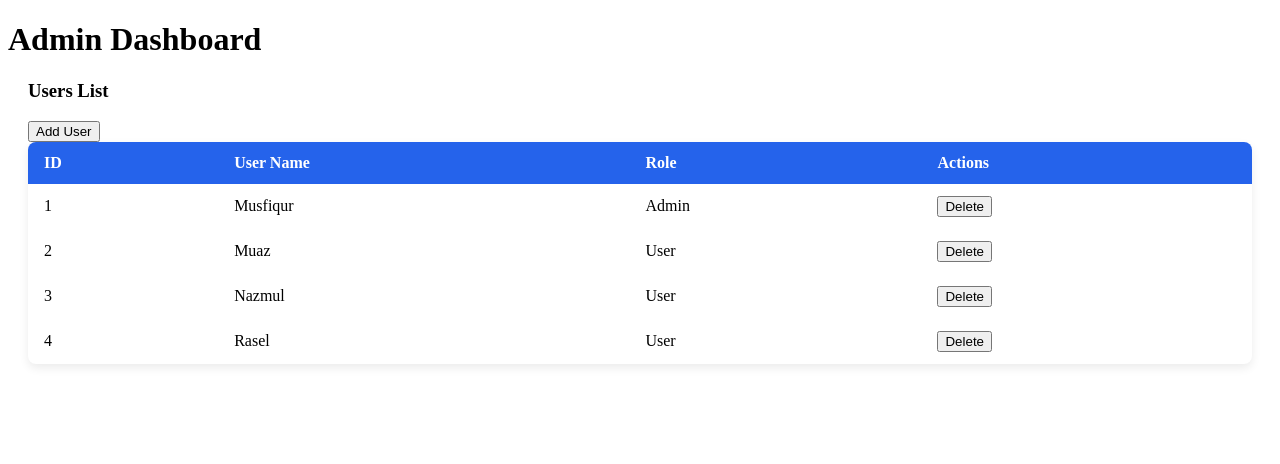
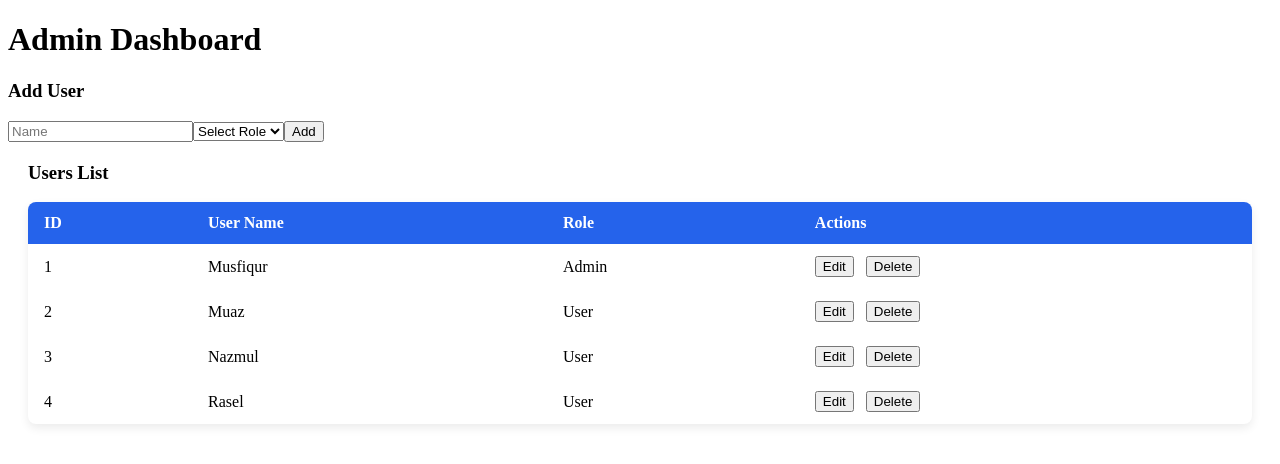
Before and after one commit to MusfiqurRahmanShahed/MYREACT, a React (Create React App) app: page / in a window 1280 px wide. Both pictures are taken after typing "Sample", "Sample123" into the empty fields and a click on the button "Login". Shown: the top 464 px of the page. Built offline with nearby package versions, Linux system fonts and the light colour scheme.

Commit message:
Dashboard using basic concept

```diff
--- a/src/Dashboard.js
+++ b/src/Dashboard.js
@@ -1,4 +1,5 @@
 import React from 'react';
+import UserForm from './UserForm';
 import UserList from './UserList';
 
 
@@ -9,7 +10,8 @@ class Dashboard extends React.Component {
             { id: 2, userName: "Muaz", role: "User" },
             { id: 3, userName: "Nazmul", role: "User" },
             { id: 4, userName: "Rasel", role: "User" },
-        ]
+        ],
+        editingUser: null
     };
     deleteUser = (id) => {
         const updatedUsers = this.state.users.filter(
@@ -18,22 +20,47 @@ class Dashboard extends React.Component {
 
         this.setState({ users: updatedUsers });
     };
-    addUser = () => {
-        const newUser = {
-            id: Date.now(),
-            name: "New User",
-            role: "User"
-        };
+    addUser = (user) => {
+        // const newUser = {
+        //     id: Date.now(),
+        //     name: "New User",
+        //     role: "User"
+        // };
 
         this.setState({
-            users: [...this.state.users, newUser]
+            users: [...this.state.users, user]
         });
     };
+
+    startEdit = (user) => {
+    this.setState({ editingUser: user });
+  };
+
+    updateUser = (updatedUser) => {
+        const users = this.state.users.map(user =>
+            user.id === updatedUser.id ? updatedUser : user
+        );
+
+        this.setState({
+            users,
+            editingUser: null
+        });
+    };
+
     render() {
         return (
             <div>
                 <h1>Admin Dashboard</h1>
-                <UserList users={this.state.users} onDelete={this.deleteUser} addUser={this.addUser}/>
+                <UserForm
+                onAddUser={this.addUser}
+                onUpdateUser={this.updateUser}
+                editingUser={this.state.editingUser}
+                />
+                <UserList
+                users={this.state.users}
+                onDelete={this.deleteUser}
+                onEdit={this.startEdit}
+                />
             </div>
         );
     }
--- /dev/null
+++ b/src/UserForm.js
@@ -0,0 +1,87 @@
+import { Component } from "react";
+
+class UserForm extends Component {
+    state = {
+        id: null,
+        userName: "",
+        role: ""
+    };
+
+    componentDidUpdate(prevProps) {
+        if (
+            this.props.editingUser &&
+            prevProps.editingUser !== this.props.editingUser
+        ) {
+            this.setState({
+                id: this.props.editingUser.id,
+                name: this.props.editingUser.name,
+                role: this.props.editingUser.role
+            });
+        }
+    }
+
+    handleChange = (e) => {
+        console.log(e.target.name, e.target.value);
+        this.setState({
+            [e.target.name]: e.target.value
+        });
+    };
+
+    handleSubmit = (e) => {
+        e.preventDefault();
+
+        if (this.state.id) {
+            // update user
+            //   const updatedUser = {
+            //     id: this.state.id,
+            //     userName: this.state.userName,
+            //     role: this.state.role
+            //   };
+            this.props.onUpdateUser(this.state);
+        } else {
+            // add user
+            const newUser = {
+                id: Date.now(),
+                userName: this.state.userName,
+                role: this.state.role
+            };
+
+            this.props.onAddUser(newUser);
+        }
+
+
+
+        // reset form
+        this.setState({ id: null, name: "", role: "" });
+    };
+
+    render() {
+        return (
+            <form onSubmit={this.handleSubmit}>
+                <h3>{this.state.id ? "Edit User" : "Add User" }</h3>
+
+                <input
+                    type="text"
+                    name="userName"
+                    placeholder="Name"
+                    value={this.state.userName}
+                    onChange={this.handleChange}
+                />
+
+                <select
+                    name="role"
+                    value={this.state.role}
+                    onChange={this.handleChange}
+                >
+                    <option value="">Select Role</option>
+                    <option value="Admin">Admin</option>
+                    <option value="User">User</option>
+                </select>
+
+                <button type="submit">{this.state.id ? "Update" : "Add"}</button>
+            </form>
+        );
+    }
+}
+
+export default UserForm;
--- a/src/UserList.js
+++ b/src/UserList.js
@@ -2,15 +2,13 @@ import React from 'react';
 import './App.css';
 
 class UserList extends React.Component {
-    //const { users, onDelete } = this.props;
-
 
     render() {
+        const {onEdit } = this.props;
         return (
             <div className="user-list">
                 <h3>Users List</h3>
 
-                <button onClick={this.props.addUser}>Add User</button>
 
                 <table className="user-table">
                     <thead>
@@ -29,6 +27,11 @@ class UserList extends React.Component {
                                 <td>{user.userName}</td>
                                 <td>{user.role}</td>
                                 <td>
+                                    <button onClick={() => onEdit(user)}>
+                                        Edit
+                                    </button>
+                                    &nbsp;
+                                    &nbsp;
                                     <button onClick={() => this.props.onDelete(user.id)}>
                                         Delete
                                     </button>
```
